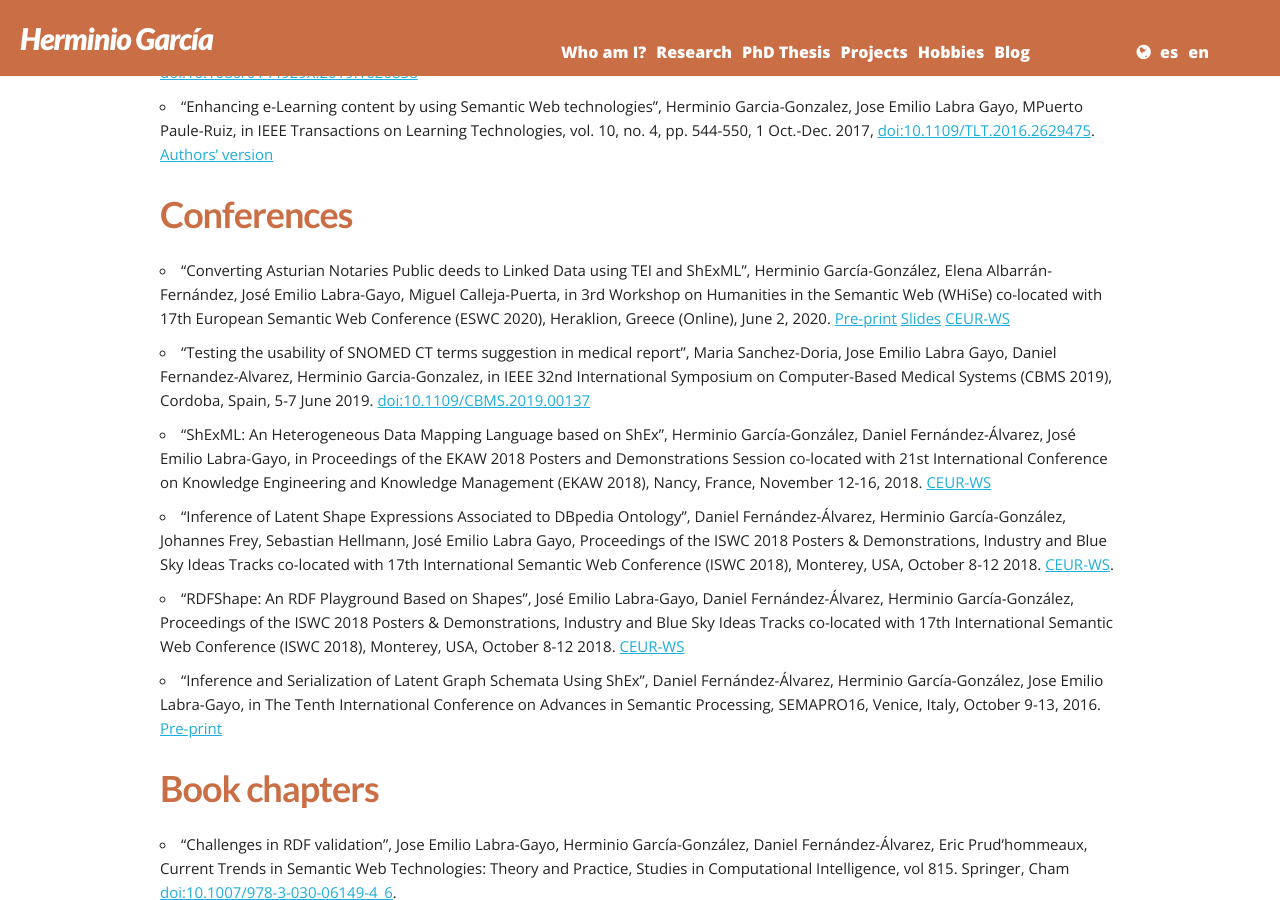
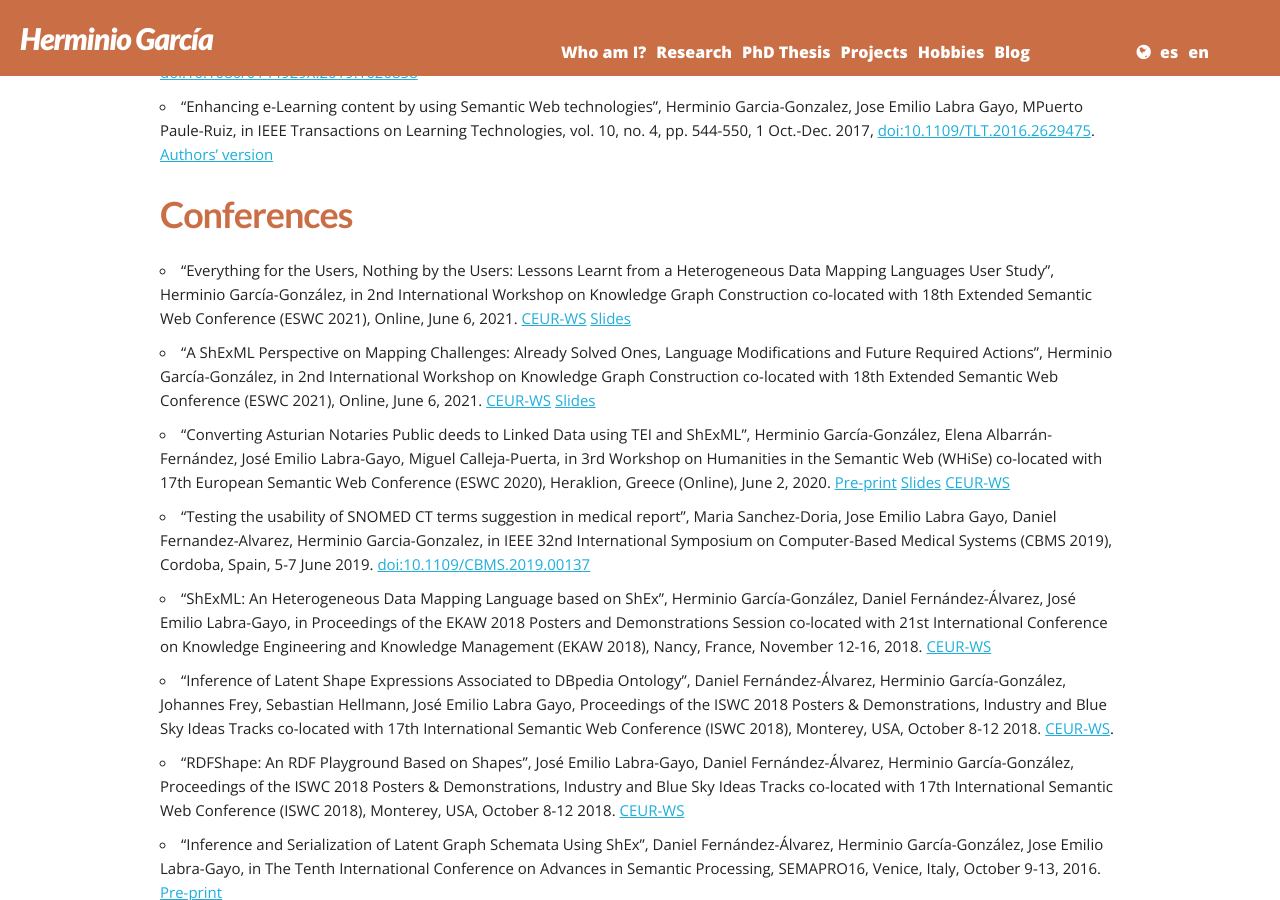
Before and after one commit to herminiogg/herminiogg.github.io, a Jekyll site: the page built from research/index.md, in a window 1280 px wide and 900 px high, scrolled down 583 px. Built offline with Jekyll 4.4.1, drawn with Linux system fonts in a browser that asks for light colours.

Commit message:
Added entries for KGC 2021 workshop

```diff
--- a/research/index.md
+++ b/research/index.md
@@ -13,6 +13,8 @@ lang: en
 * "Enhancing e-Learning content by using Semantic Web technologies", Herminio Garcia-Gonzalez, Jose Emilio Labra Gayo, MPuerto Paule-Ruiz, in IEEE Transactions on Learning Technologies, vol. 10, no. 4, pp. 544-550, 1 Oct.-Dec. 2017, [doi:10.1109/TLT.2016.2629475](https://dx.doi.org/10.1109/TLT.2016.2629475). [Authors' version](../../research/papers/LODLearning Authors' version.pdf)
 
 ### Conferences
+* "Everything for the Users, Nothing by the Users: Lessons Learnt from a Heterogeneous Data Mapping Languages User Study", Herminio García-González, in 2nd International Workshop on Knowledge Graph Construction co-located with 18th Extended Semantic Web Conference (ESWC 2021), Online, June 6, 2021. [CEUR-WS](http://ceur-ws.org/Vol-2873/paper1.pdf) [Slides](../../research/slides/EverythingForTheUsersNothingByTheUsers.pdf)
+* "A ShExML Perspective on Mapping Challenges: Already Solved Ones, Language Modifications and Future Required Actions", Herminio García-González, in 2nd International Workshop on Knowledge Graph Construction co-located with 18th Extended Semantic Web Conference (ESWC 2021), Online, June 6, 2021. [CEUR-WS](http://ceur-ws.org/Vol-2873/paper2.pdf) [Slides](../../research/slides/AShExMLPerspectiveOnMappingChallengesSlides.pdf)
 * "Converting Asturian Notaries Public deeds to Linked Data using TEI and ShExML", Herminio García-González, Elena Albarrán-Fernández, José Emilio Labra-Gayo, Miguel Calleja-Puerta, in 3rd Workshop on Humanities in the Semantic Web (WHiSe) co-located with 17th European Semantic Web Conference (ESWC 2020), Heraklion, Greece (Online), June 2, 2020. [Pre-print](../../research/papers/AsturianNotaries2LOD.pdf) [Slides](../../research/slides/AsturianNotaries2LODSlides.pdf) [CEUR-WS](http://ceur-ws.org/Vol-2695/paper5.pdf)
 * "Testing the usability of SNOMED CT terms suggestion in medical report", Maria Sanchez-Doria, Jose Emilio Labra Gayo, Daniel Fernandez-Alvarez, Herminio Garcia-Gonzalez, in IEEE 32nd International Symposium on Computer-Based Medical Systems (CBMS 2019), Cordoba, Spain, 5-7 June 2019. [doi:10.1109/CBMS.2019.00137](https://doi.org/10.1109/CBMS.2019.00137)
 * "ShExML: An Heterogeneous Data Mapping Language based on ShEx", Herminio García-González, Daniel Fernández-Álvarez, José Emilio Labra-Gayo, in Proceedings of the EKAW 2018 Posters and Demonstrations Session co-located with 21st International Conference on Knowledge Engineering and Knowledge Management (EKAW 2018), Nancy, France, November 12-16, 2018. [CEUR-WS](http://ceur-ws.org/Vol-2262/ekaw-poster-08.pdf)
```
Also changed, not shown: es/research/index.md (+2 -0 lines), 3 other files.
